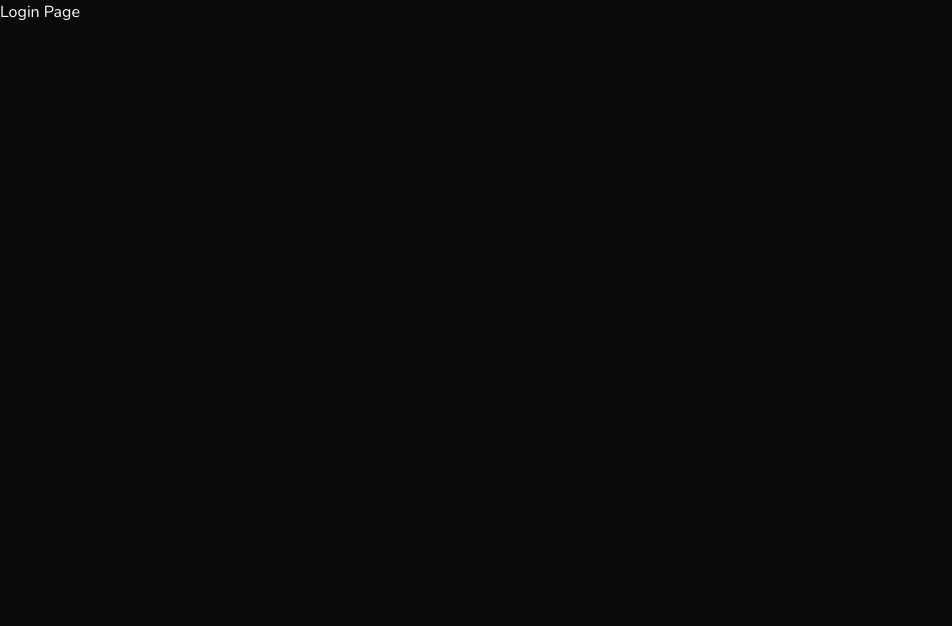
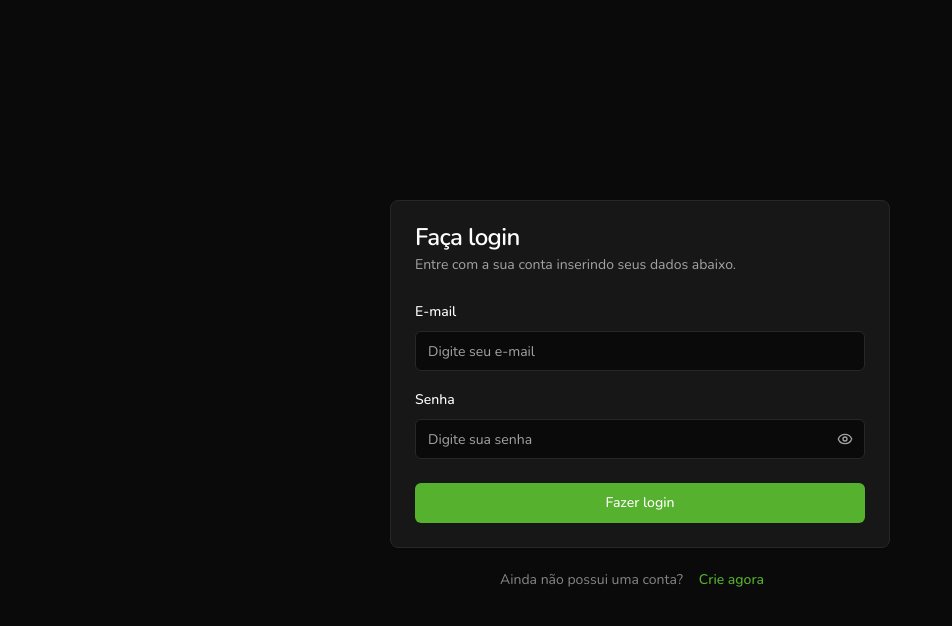
Before and after one commit to jessesiqueira-dev/fintrack, a React (Vite) app: page /login in a window 1280 px wide. Shown: the top 626 px of the page, without its empty margins (0-952 px from the left). Built offline with nearby package versions, Linux system fonts and the light colour scheme.

Commit message:
feat: add login page with form validations

```diff
--- a/src/pages/login.jsx
+++ b/src/pages/login.jsx
@@ -1,5 +1,145 @@
+import { zodResolver } from '@hookform/resolvers/zod'
+import { useForm } from 'react-hook-form'
+import { Link } from 'react-router'
+import { z } from 'zod'
+
+import { Button } from '@/components/ui/button'
+import {
+  Card,
+  CardContent,
+  CardDescription,
+  CardFooter,
+  CardHeader,
+  CardTitle,
+} from '@/components/ui/card'
+import {
+  Form,
+  FormControl,
+  FormField,
+  FormItem,
+  FormLabel,
+  FormMessage,
+} from '@/components/ui/form'
+import { Input } from '@/components/ui/input'
+import PasswordInput from '@/components/ui/password-input'
+
+const loginSchema = z.object({
+  email: z
+    .string()
+    .trim()
+    .min(1, {
+      message: 'O e-mail é obrigatório.',
+    })
+    .email({
+      message: 'O e-mail é inválido.',
+    }),
+
+  password: z
+    .string()
+    .min(1, {
+      message: 'A senha é obrigatória.',
+    })
+    .min(6, {
+      message: 'A senha deve ter no mínimo 6 caracteres.',
+    }),
+})
+
 const LoginPage = () => {
-  return <h1>Login Page</h1>
+  const form = useForm({
+    resolver: zodResolver(loginSchema),
+    defaultValues: {
+      email: '',
+      password: '',
+    },
+  })
+
+  const handleSubmit = (data) => {
+    console.log(data)
+  }
+
+  return (
+    <div className="flex min-h-screen w-full flex-col items-center justify-center gap-3 px-4">
+      <Form {...form}>
+        <form
+          className="w-full max-w-[500px]"
+          onSubmit={form.handleSubmit(handleSubmit)}
+        >
+          <Card>
+            <CardHeader>
+              <CardTitle>Faça login</CardTitle>
+
+              <CardDescription>
+                Entre com a sua conta inserindo seus dados abaixo.
+              </CardDescription>
+            </CardHeader>
+
+            <CardContent className="space-y-4">
+              <FormField
+                control={form.control}
+                name="email"
+                render={({ field }) => (
+                  <FormItem>
+                    <FormLabel>E-mail</FormLabel>
+
+                    <FormControl>
+                      <Input
+                        type="email"
+                        placeholder="Digite seu e-mail"
+                        autoComplete="email"
+                        {...field}
+                      />
+                    </FormControl>
+
+                    <FormMessage />
+                  </FormItem>
+                )}
+              />
+
+              <FormField
+                control={form.control}
+                name="password"
+                render={({ field }) => (
+                  <FormItem>
+                    <FormLabel>Senha</FormLabel>
+
+                    <FormControl>
+                      <PasswordInput
+                        placeholder="Digite sua senha"
+                        autoComplete="current-password"
+                        {...field}
+                      />
+                    </FormControl>
+
+                    <FormMessage />
+                  </FormItem>
+                )}
+              />
+            </CardContent>
+
+            <CardFooter>
+              <Button
+                type="submit"
+                className="w-full"
+                disabled={form.formState.isSubmitting}
+              >
+                {form.formState.isSubmitting ? 'Entrando...' : 'Fazer login'}
+              </Button>
+            </CardFooter>
+          </Card>
+        </form>
+      </Form>
+
+      <div className="flex items-center justify-center">
+        <p className="text-center text-sm opacity-50">
+          Ainda não possui uma conta?
+        </p>
+
+        <Button variant="link" asChild>
+          <Link to="/signup">Crie agora</Link>
+        </Button>
+      </div>
+    </div>
+  )
 }
 
 export default LoginPage
```
